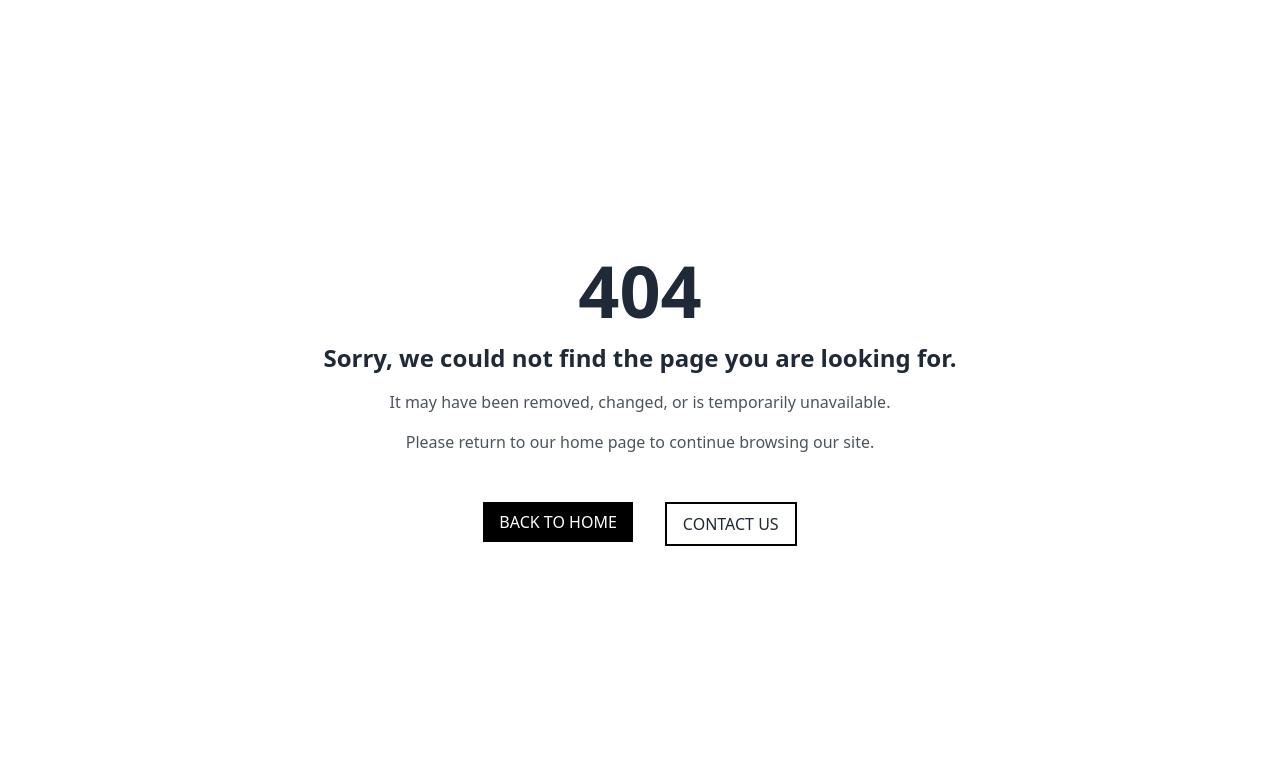
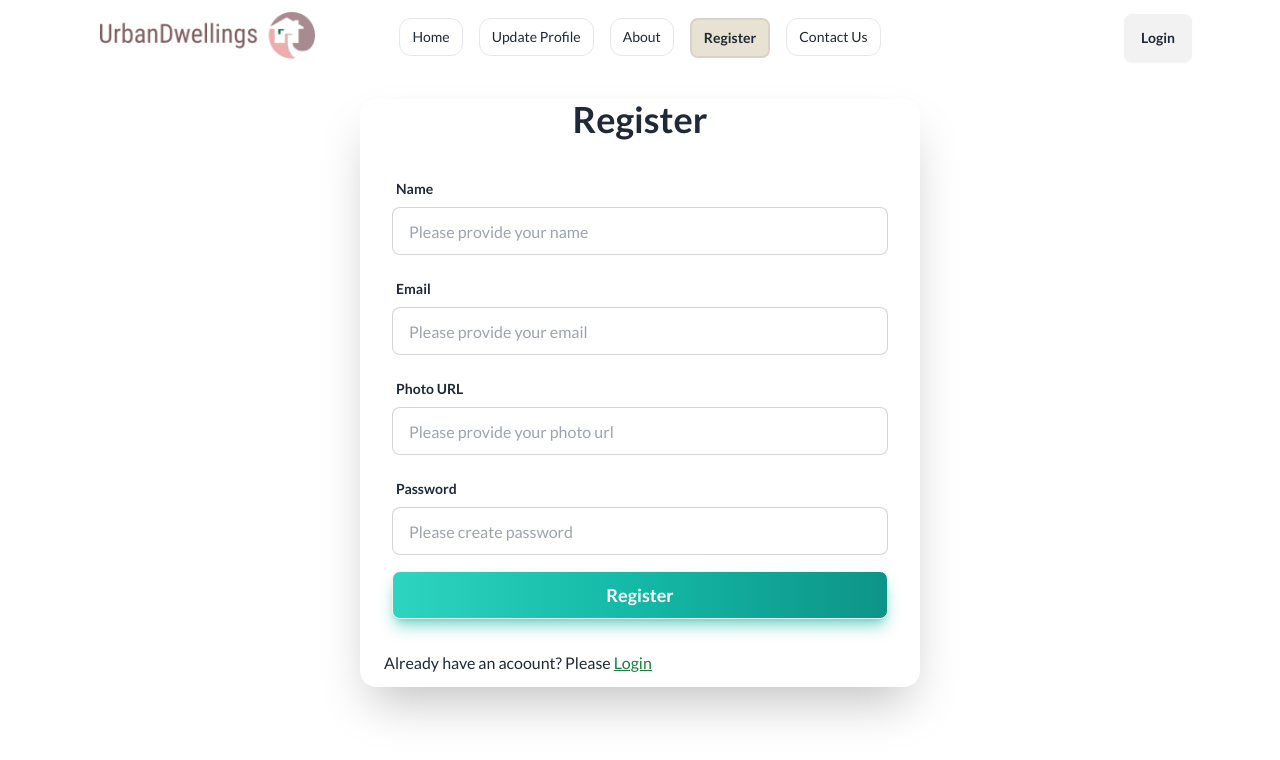
Before and after one commit to shuvo339/UrbanDwellings, a React (Vite) app: page /register in a window 1280 px wide. Shown: the top 760 px of the page. Built offline with nearby package versions, Linux system fonts and the light colour scheme.

Commit message:
register page added

```diff
--- a/index.html
+++ b/index.html
@@ -1,5 +1,5 @@
 <!doctype html>
-<html lang="en">
+<html lang="en" data-theme="light">
   <head>
     <meta charset="UTF-8" />
     <link rel="icon" type="image/png+xml" href="/title.png" />
--- a/src/Pages/Register/Register.jsx
+++ b/src/Pages/Register/Register.jsx
@@ -1,9 +1,84 @@
+import { useForm } from "react-hook-form";
+import { Link } from "react-router-dom";
+
 const Register = () => {
+    const {
+        register,
+        handleSubmit,
+        formState: { errors },
+      } = useForm()
+
+      const onSubmit = (data) => {
+        const {email, password} = data;
+        console.log(email, password)
+
+      }
+
+
     return (
-        <div>
-
+        <div className="card shrink-0 w-3/4 md:w-1/2 mx-auto shadow-2xl bg-base-100 mb-4 mt-6">
+            <h2 className="text-2xl md:text-4xl font-semibold text-center">Register</h2>
+      <form onSubmit={handleSubmit(onSubmit)} className="card-body space-y-2">
+        <div className="form-control">
+          <label className="label">
+            <span className="label-text font-bold">Name</span>
+          </label>
+          <input
+            type="text"
+            name="name"
+            placeholder="Please provide your name"
+            className="input input-bordered"
+            {...register("name", { required: true })}
+          />
+          {errors.name && <span className="text-red-600">This field is required</span>}
         </div>
+        <div className="form-control">
+          <label className="label">
+            <span className="label-text font-bold">Email</span>
+          </label>
+          <input
+            type="email"
+            name="email"
+            placeholder="Please provide your email"
+            className="input input-bordered"
+            {...register("email", { required: true })}
+          />
+          {errors.email && <span className="text-red-600">This field is required</span>}
+        </div>
+        <div className="form-control">
+          <label className="label">
+            <span className="label-text font-bold">Photo URL</span>
+          </label>
+          <input
+            type="text"
+            name="photo"
+            placeholder="Please provide your photo url"
+            className="input input-bordered"
+            {...register("photo", { required: true })}
+          />
+          {errors.photo && <span className="text-red-600">This field is required</span>}
+        </div>
+        <div className="form-control">
+          <label className="label">
+            <span className="label-text font-bold">Password</span>
+          </label>
+          <input
+            type="password"
+            name="password"
+            placeholder="Please create password"
+            className="input input-bordered"
+            {...register("password", { required: true })}
+          />
+          {errors.password && <span className="text-red-600">This field is required</span>}
+        </div>
+        <div className="form-control mt-6">
+            <button className="btn text-white text-lg font-semibold bg-gradient-to-r from-teal-400 via-teal-500 to-teal-600 hover:bg-gradient-to-br focus:ring-4 focus:outline-none focus:ring-teal-300 dark:focus:ring-teal-800 shadow-lg shadow-teal-500/50 dark:shadow-lg dark:shadow-teal-800/80">Register</button>
+        </div>
+      </form>
+      <p className="pb-3 px-6">Already have an acoount? Please <Link className="text-green-700 font-medium underline" to="/login">Login</Link></p>
+    </div>
     );
 };
 
+
 export default Register;
--- a/src/Routes/Routes.jsx
+++ b/src/Routes/Routes.jsx
@@ -3,6 +3,7 @@ import Root from "../Layouts/Root";
 import ErrorPage from "../Pages/ErrorPage/ErrorPage";
 import Home from "../Pages/Home/Home";
 import Login from "../Pages/Login/Login";
+import Register from "../Pages/Register/Register";
 
 const router = createBrowserRouter([
     {
@@ -18,6 +19,10 @@ const router = createBrowserRouter([
           path: "/login",
           element: <Login></Login>,
         },
+        {
+          path: "/register",
+          element: <Register></Register>,
+        },
       ],
     },
   ]);
```
